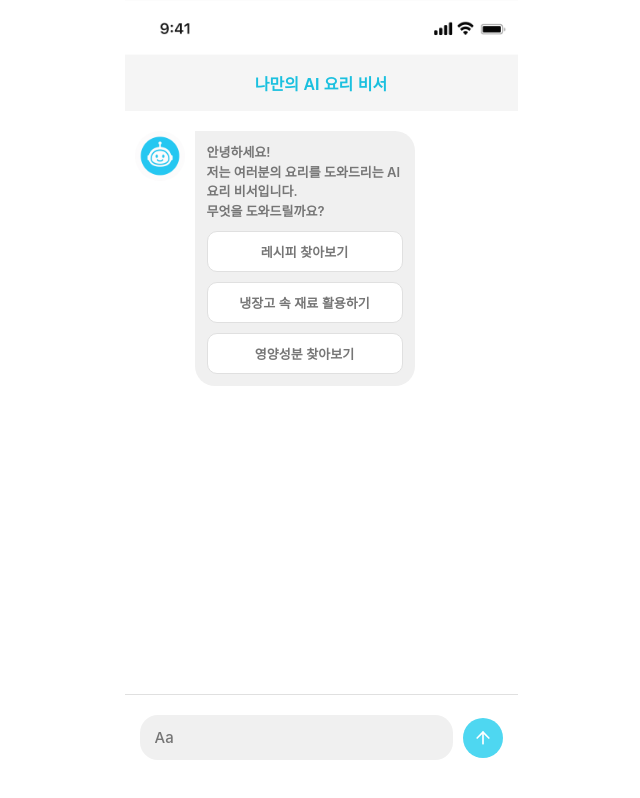
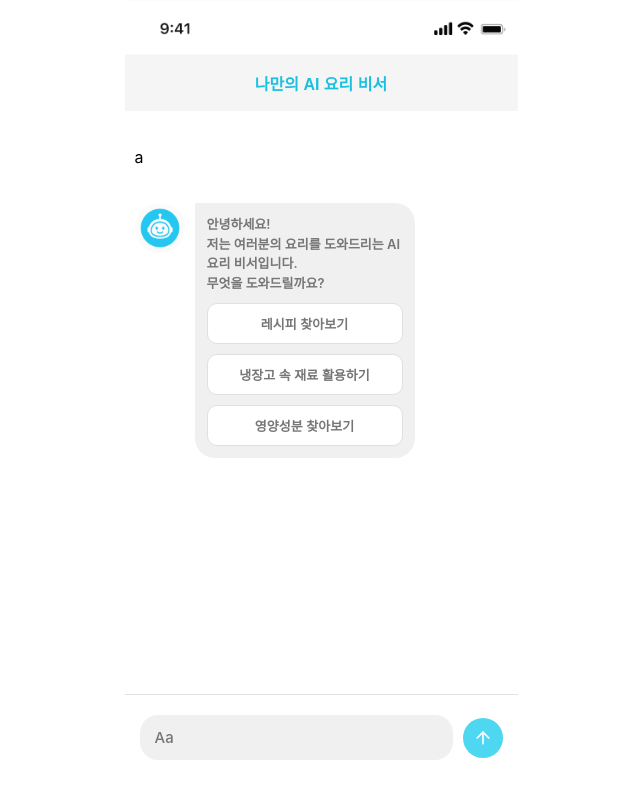
Before and after one commit to ssafy-ai-chatbot/front_repo, a Vue app in the folder vue-parcel-app/: page / in a window 1280 px wide. Shown: the whole page, without its empty margins (319-959 px from the left). Built offline with nearby package versions, Linux system fonts and the light colour scheme.

Commit message:
fix: vercel 테스트

```diff
--- a/vue-parcel-app/src/components/MessageBubble.vue
+++ b/vue-parcel-app/src/components/MessageBubble.vue
@@ -16,6 +16,8 @@ function handleButtonClick(optionText) {
 </script>
 
 <template>
+  <!-- vercel에 수정 자동으로 반영하는지 테스트-->
+  <p>a</p>
   <div v-if="message.author === 'bot'" class="message-wrapper bot-message">
     <div v-if="message.author === 'bot'" class="avatar bot-avatar bot-avatar-image"></div>
     <div class="bubble">
```
